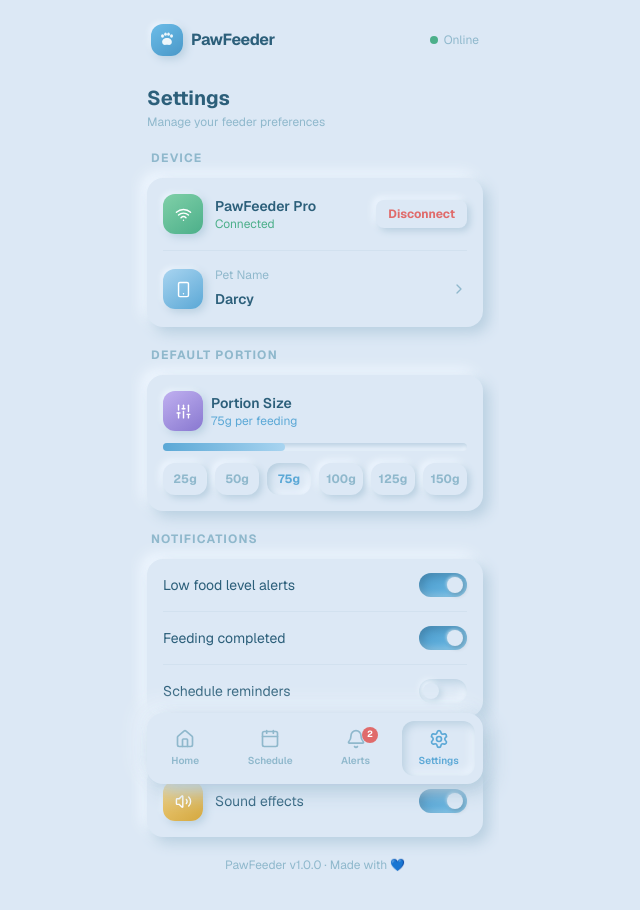
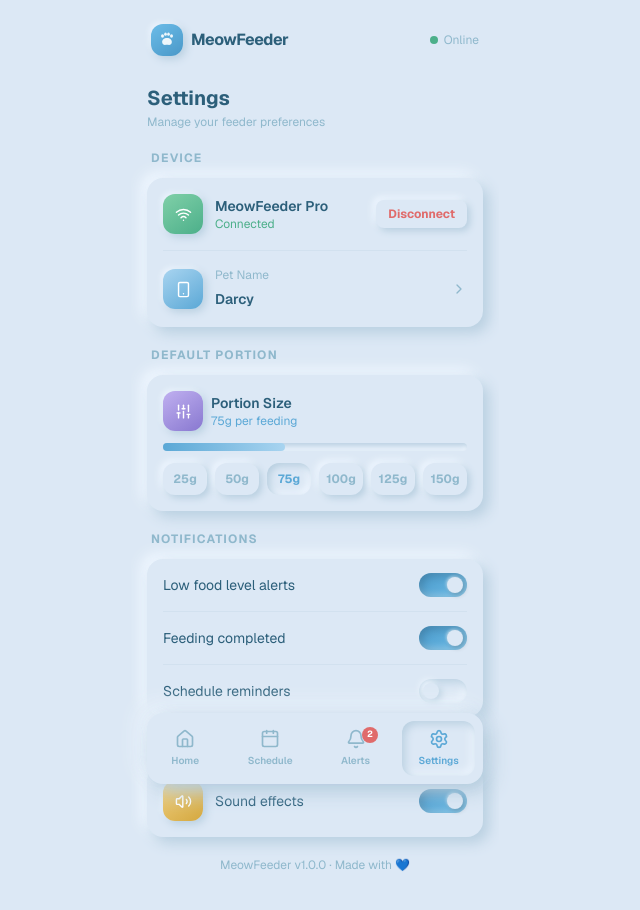
Before and after one commit to Diana-nyamai/smart-pet-feeder-frontend, a Next.js app: page / in a window 1280 px wide. Both pictures are taken after a click on the button "Settings". Shown: the top 910 px of the page, without its empty margins (325-965 px from the left). Built offline with nearby package versions, Linux system fonts and the light colour scheme.

Commit message:
refactor: change name of website

```diff
--- a/app/components/Settings.tsx
+++ b/app/components/Settings.tsx
@@ -69,7 +69,7 @@ export function Settings() {
                 className="text-sm font-semibold"
                 style={{ color: "var(--neu-text)" }}
               >
-                PawFeeder Pro
+                MeowFeeder Pro
               </p>
               <p
                 className="text-xs"
@@ -309,7 +309,7 @@ export function Settings() {
         className="text-center text-xs pb-4"
         style={{ color: "var(--neu-text-muted)" }}
       >
-        PawFeeder v1.0.0 · Made with 💙
+        MeowFeeder v1.0.0 · Made with 💙
       </p>
     </div>
   );
--- a/app/layout.tsx
+++ b/app/layout.tsx
@@ -13,7 +13,7 @@ const geistMono = Geist_Mono({
 });
 
 export const metadata: Metadata = {
-  title: "PawFeeder — Smart Pet Feeder",
+  title: "MeowFeeder — Smart Pet Feeder",
   description: "Smart automatic pet feeder for your beloved cat",
 };
 
--- a/app/page.tsx
+++ b/app/page.tsx
@@ -96,7 +96,7 @@ export default function Home() {
             className="text-base font-bold tracking-tight"
             style={{ color: "var(--neu-text)" }}
           >
-            PawFeeder
+            MeowFeeder
           </span>
         </div>
         {/* Status dot */}
```
